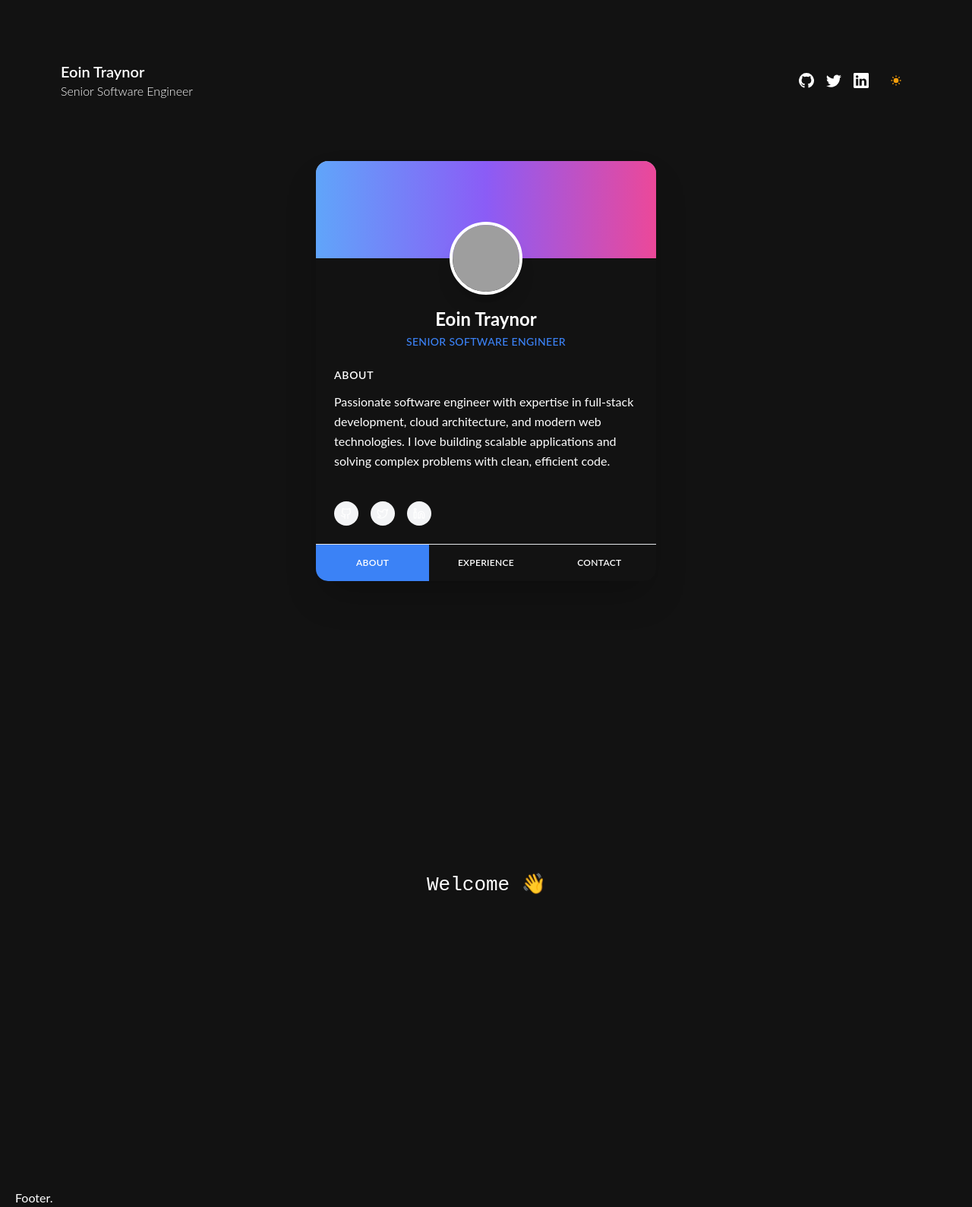
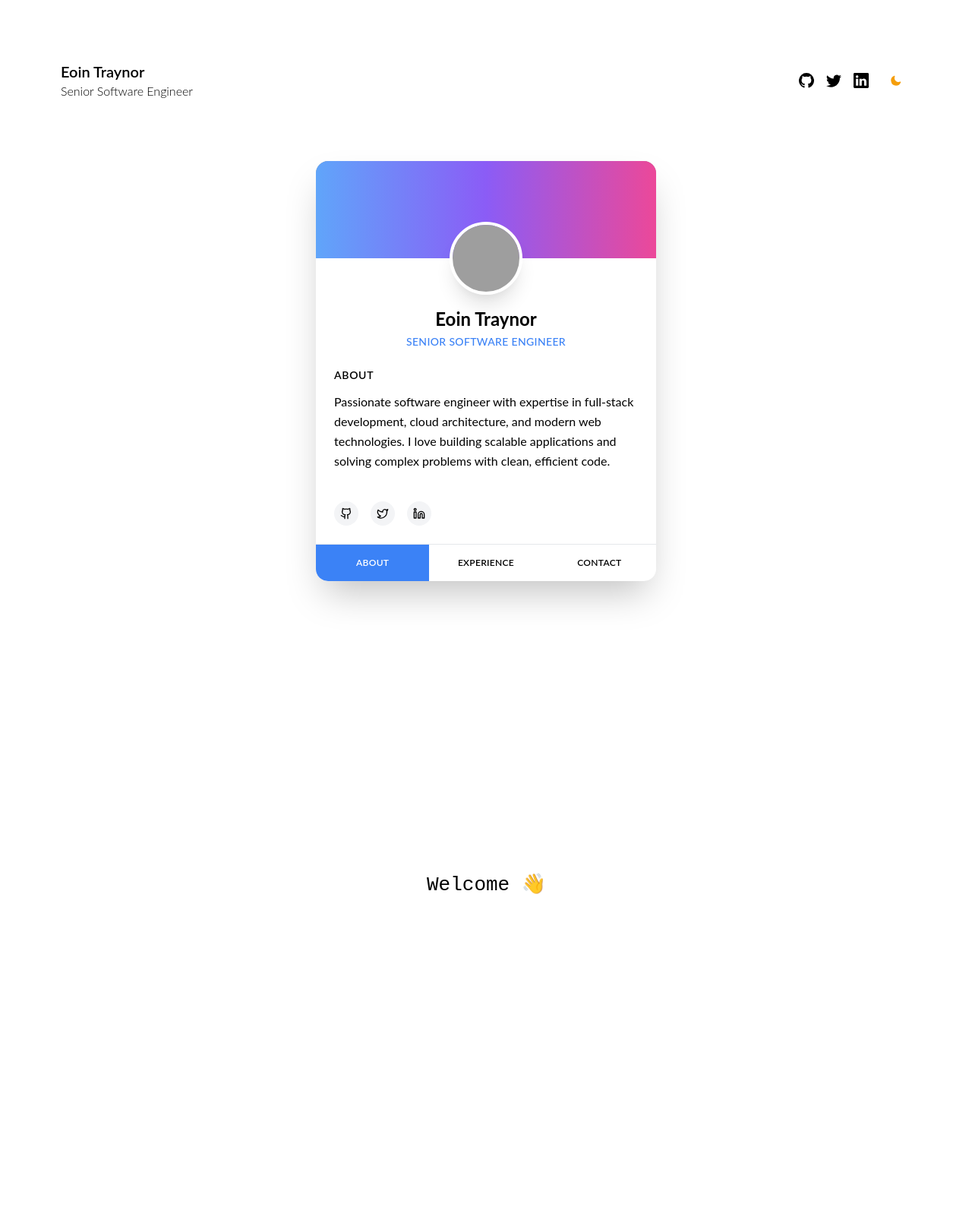
Before and after one commit to EoinTraynor/eointraynor.github.io, a Next.js app: page / in a window 1280 px wide. Shown: the whole page at 76% size. After the commit the page ends 1565 px from the top, so only its background shows below. Built offline with nearby package versions, Linux system fonts and the light colour scheme; grey boxes are pictures that could not be loaded.

Commit message:
fix: small tweaks

```diff
--- a/components/Navbar/Navbar.tsx
+++ b/components/Navbar/Navbar.tsx
@@ -4,7 +4,6 @@ import { useTheme } from 'next-themes';
 import { useRouter } from 'next/router';
 import DarkMode from './NavbarDarkMode';
 // import NavbarMenu from './NavbarMenu';
-import NavbarMenuMobile from './NavbarMenuMobile';
 import NavbarSocialLinks from './NavbarSocialLinks';
 import NavbarTitle from './NavbarTitle';
 
@@ -32,9 +31,9 @@ const Navbar = () => {
           />
         </div>
       </div>
-      <div className="space-x-8 block md:hidden mt-4">
+      {/* <div className="space-x-8 block md:hidden mt-4">
         <NavbarMenuMobile />
-      </div>
+      </div> */}
     </div>
   );
 };
--- a/components/Navbar/NavbarTitle.tsx
+++ b/components/Navbar/NavbarTitle.tsx
@@ -4,8 +4,8 @@ import Link from 'next/link';
 const NavbarTitle = ({ name, jobTitle }: Partial<UserData>) => (
   <Link href="/">
     <a>
-      <h1 className="font-semibold text-xl dark:text-gray-100">{name}</h1>
-      <p className="text-base font-light light:text-gray-500 dark:text-gray-300">
+      <h1 className="font-semibold text-xl">{name}</h1>
+      <p className="text-base font-light">
         {jobTitle}
       </p>
     </a>
--- a/components/PageTemplate.tsx
+++ b/components/PageTemplate.tsx
@@ -1,7 +1,6 @@
 import Head from 'next/head';
 import { useRouter } from 'next/router';
 import { FunctionComponent, ReactNode } from 'react';
-import Footer from './Footer';
 import Navbar from './Navbar/Navbar';
 
 type Props = {
@@ -49,7 +48,7 @@ const PageTemplate: FunctionComponent = ({ children }: Props) => {
       <main className="dark:bg-gray-800 w-full">
         <Navbar />
         <div>{children}</div>
-        <Footer />
+        {/* <Footer /> */}
       </main>
     </>
   );
--- a/pages/_app.tsx
+++ b/pages/_app.tsx
@@ -4,7 +4,7 @@ import '../styles/index.css';
 
 export default function MyApp({ Component, pageProps }: AppProps) {
   return (
-    <ThemeProvider defaultTheme="dark" attribute="class">
+    <ThemeProvider defaultTheme="system" attribute="class">
       <Component {...pageProps} />
     </ThemeProvider>
   );
```
